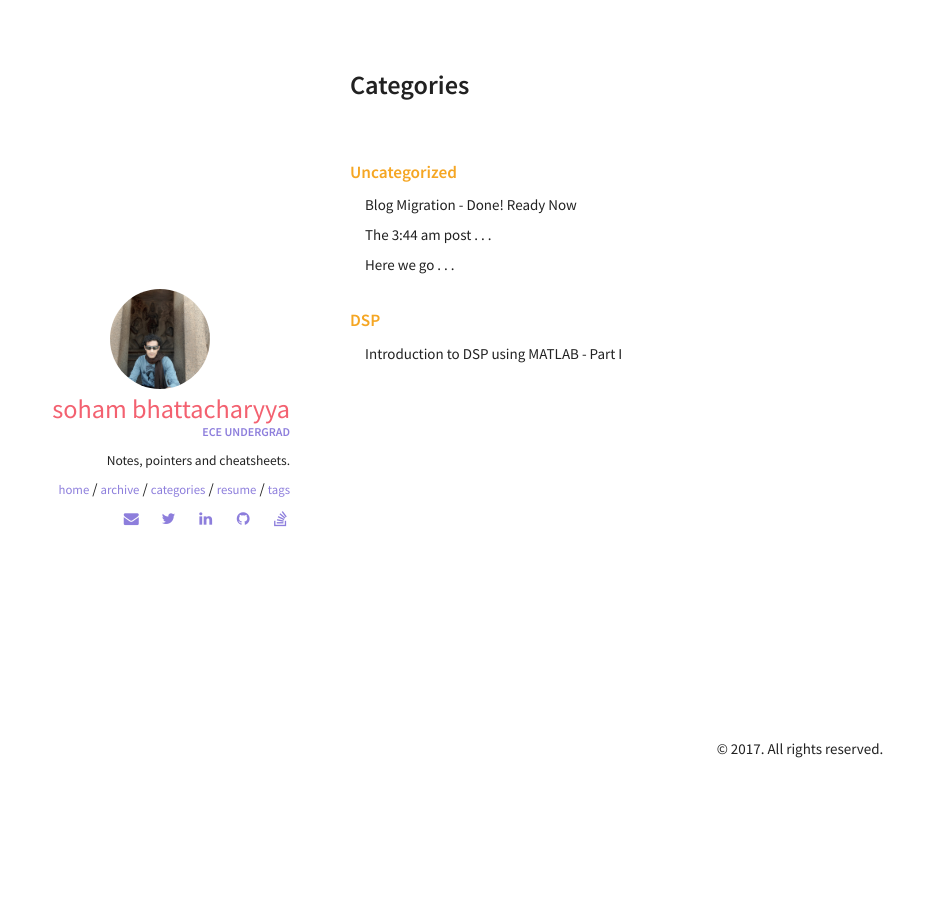
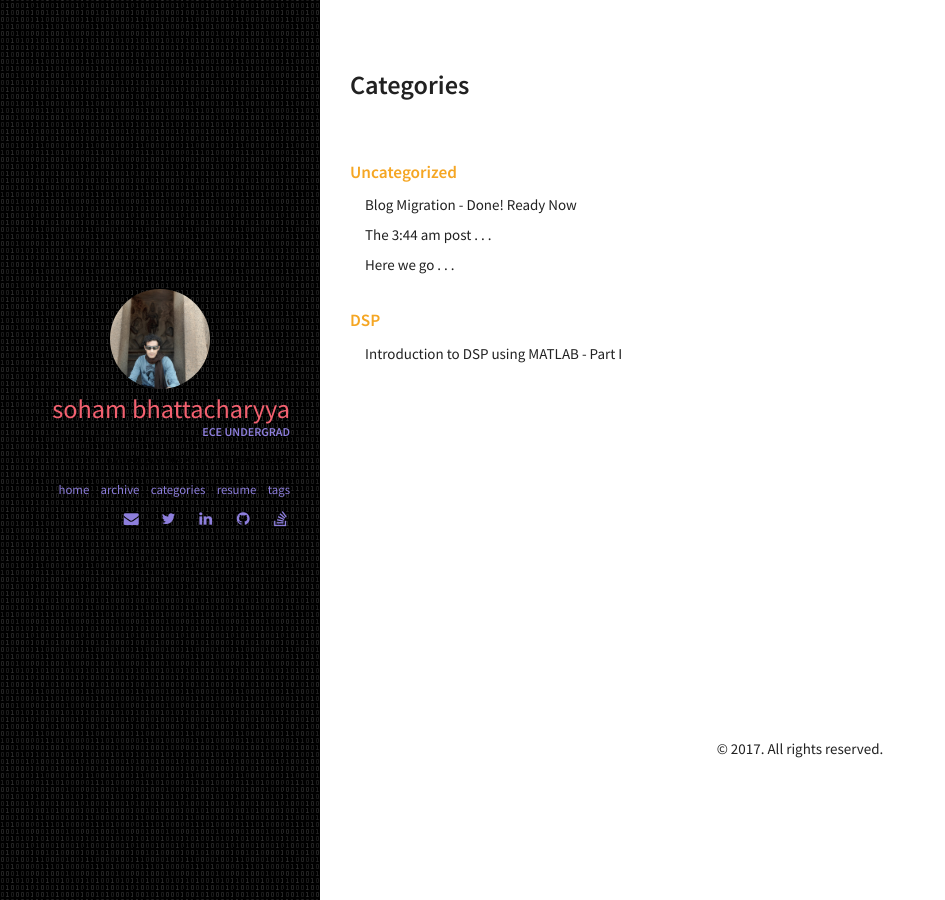
Before and after one commit to sohambhattacharyya/sohambhattacharyya.github.io, a Jekyll site: the page built from categories/index.html, in a window 1280 px wide. Shown: the whole page, without its empty margins (0-945 px from the left). Built offline with Jekyll 4.4.1, drawn with Linux system fonts in a browser that asks for light colours.

Commit message:
Modified cover background-image location.

```diff
--- a/_sass/pages/_layout.scss
+++ b/_sass/pages/_layout.scss
@@ -1,7 +1,7 @@
 /* LAYOUT CSS */
 .cover {
- /* background-color: $background-color;  */
-  background-image: url("{{ site.baseurl }}/img/background.gif");
+  background-color: $background-color;
+  background-image: url("background.gif");
   position: fixed;
   text-align: center;
   width: 100%;
```
Also changed, not shown: css/background.gif (renamed from img/background.gif).
